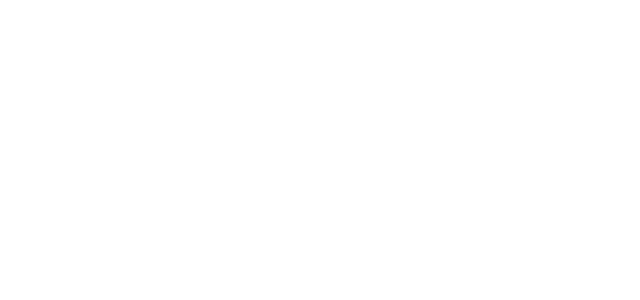
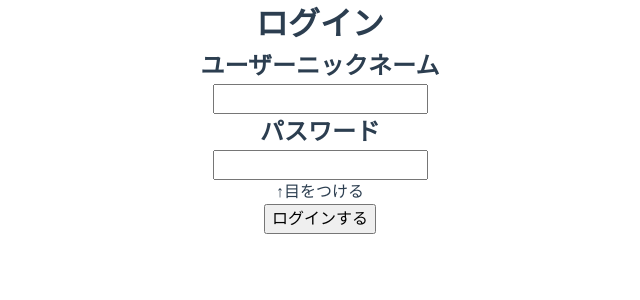
Before and after one commit to Ki-Linux/front_quiz, a Vue app: page /login in a window 1280 px wide. Shown: the top 300 px of the page, without its empty margins (320-960 px from the left). Built offline with nearby package versions, Linux system fonts and the light colour scheme.

Commit message:
add login

```diff
--- a/src/views/login.vue
+++ b/src/views/login.vue
@@ -1,8 +1,30 @@
 <template>
     <div id="login">
-
+        <h1>ログイン</h1>
+        <my-edit-login @to-parent="toParent"/>
+        <div class="setup">
+            <p>{{ showNothing }}</p>
+            <button @click="setup">ログインする</button>
+        </div>
     </div>
 </template>
-<script>
+<script lang="ts">
+    import { Component, Vue } from 'vue-property-decorator';
+    import myEdit from '@/components/myEdit.vue';
 
+    @Component({
+        components: {
+            'my-edit-login': myEdit,
+        }
+    })
+    export default class login extends Vue {
+
+        public login_name = "";
+        public login_password = "";
+
+        toParent(childName: string, childPassword: string): void {
+            this.login_name = childName;
+            this.login_password = childPassword;
+        }
+    }
 </script>
```
